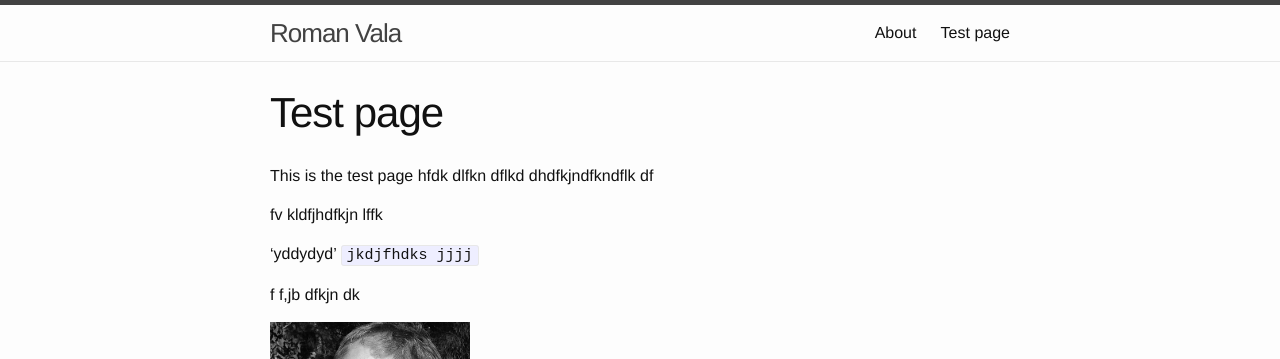
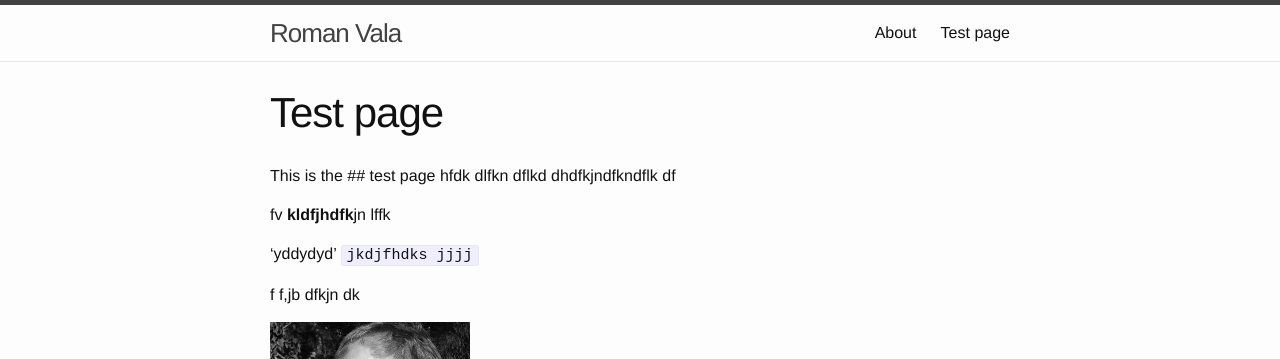
Before and after one commit to Roman-Vala/Roman-Vala.github.io, a Jekyll site: the page built from test page.md, in a window 1280 px wide. Shown: the top 359 px of the page. Built offline with Jekyll 4.4.1, drawn with Linux system fonts in a browser that asks for light colours.

Commit message:
Updated test page.md

```diff
--- a/test page.md
+++ b/test page.md
@@ -2,12 +2,13 @@
 layout: page
 title: Test page
 permalink: /test/
+published: true
 ---
 
-This is the test page hfdk dlfkn dflkd
+This is the ## test page hfdk dlfkn dflkd
  dhdfkjndfkndflk df
 
- fv kldfjhdfkjn lffk
+ fv **kldfjhdfk**jn lffk
 
  'yddydyd'   `jkdjfhdks jjjj`
 
```
